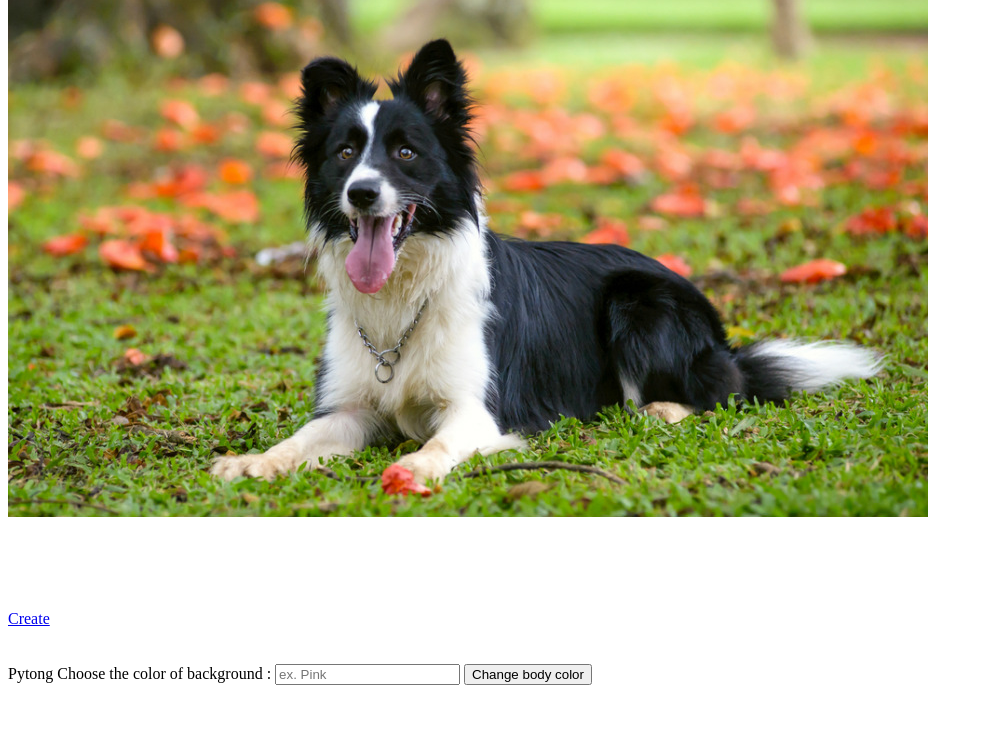
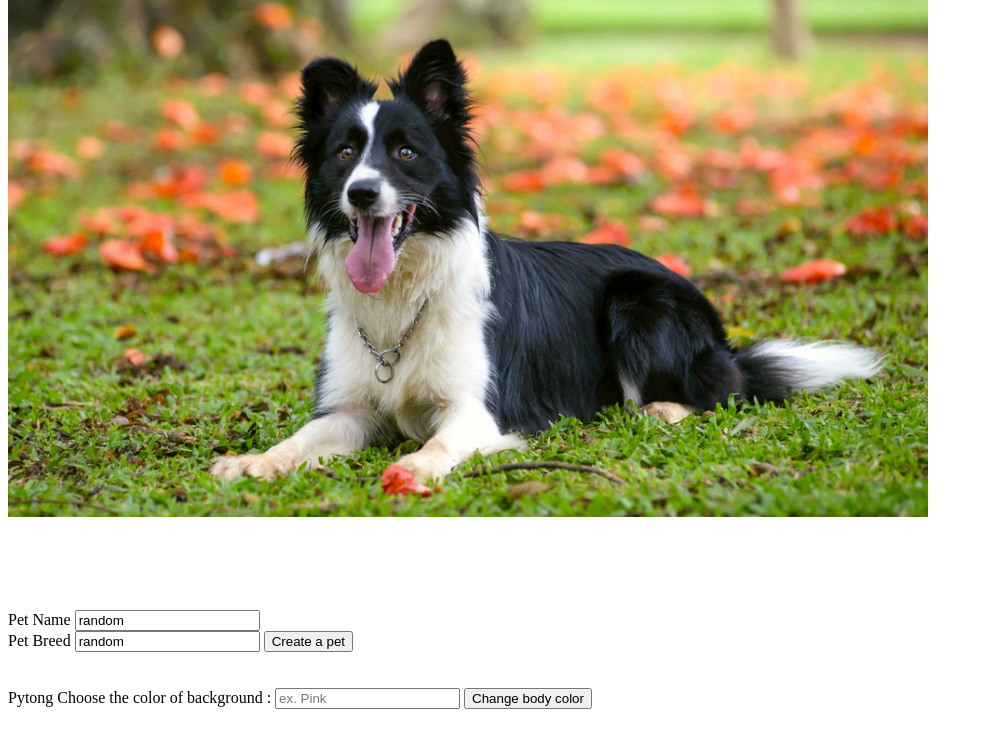
Before and after one commit to kgalaszewski/DjangoTraining, a Django app: page /adoptions/pets/create/ in a window 1280 px wide. Shown: the part 67-800 px from the top of the page, without its empty margins (0-983 px from the left). Run offline with Django 3.2, Linux system fonts and the light colour scheme.

Commit message:
added functionallity to create new pet

```diff
--- a/wisdompets/adoptions/templates/create_pet.html
+++ b/wisdompets/adoptions/templates/create_pet.html
@@ -5,7 +5,21 @@
 </br>
 </br>
 </br>
-<a href="{% url 'create_pet_post' pet.name %}">Create</a>
+<label for="pet.name">Pet Name</label>
+<input placeholder="Pet Name" value="{{ pet.name }}" id="input1" />
+</br><label for="pet.breed">Pet Breed</label>
+<input placeholder="Pet Breed" value="{{ pet.breed }}" id="input2" />
+<button onclick="CreateAnimal()">Create a pet</button>
+<script type="text/javascript">
+    function CreateAnimal() {
+        var name = document.getElementById("input1").value;
+        var breed = document.getElementById("input2").value;
+
+        var href = "http://localhost:8000/adoptions/pets/insert/" + name + "/" + breed + "/";
+        console.log(href);
+        window.location.replace(href);
+    }
+</script>
 </br>
 </br>
 {% endblock glownaTrescStronki %}
--- a/wisdompets/adoptions/views.py
+++ b/wisdompets/adoptions/views.py
@@ -30,9 +30,9 @@ def create_pet_get(request):
     return render(request, 'create_pet.html', {'pet': pet})
 
 
-def create_pet_post(request, pet_name):
+def create_pet_post(request, pet_name, pet_breed):
     try:
-        pet2 = Pet(name=pet_name, submitter='asd', species='asdasd', breed='asd',
+        pet2 = Pet(name=pet_name, submitter='asd', species='asdasd', breed=pet_breed,
                    description='asdasd', sex='M', submission_date='2007-01-01 10:00:00')
         pet2.save()
     except:
--- a/wisdompets/static/main.js
+++ b/wisdompets/static/main.js
@@ -1,8 +1,15 @@
-function changeBackgroundColor()
-{
+function changeBackgroundColor() {
     var mainDivId = "MainDiv";
     var colorInputId = "colorInput";
 
     var colorToSet = document.getElementById(colorInputId).value;
     document.getElementById(mainDivId).style.backgroundColor = colorToSet;
 }
+
+function CreateAnimal() {
+    var name = document.getElementById("input1").value;
+    var breed = document.getElementById("input2").value;
+
+    window.location.href = "localhost:8000/adoptions/pets/insert/$(name)/$(breed)/";
+    console.log("localhost:8000/adoptions/pets/insert/$(name)/$(breed)/");
+}
--- a/wisdompets/wisdompets/urls.py
+++ b/wisdompets/wisdompets/urls.py
@@ -8,6 +8,6 @@ urlpatterns = [
     # path('URL/param', 'view name / def name', '???')
     path('adoptions/pets/<int:pet_id>/', views.pet_detail, name='pet_detail'),
     path('adoptions/pets/create/', views.create_pet_get, name='create_pet_get'),
-    path('adoptions/pets/insert/<str:pet_name>/',
+    path('adoptions/pets/insert/<str:pet_name>/<str:pet_breed>/',
          views.create_pet_post, name='create_pet_post')
 ]
```
Also changed, not shown: wisdompets/db.sqlite3.
